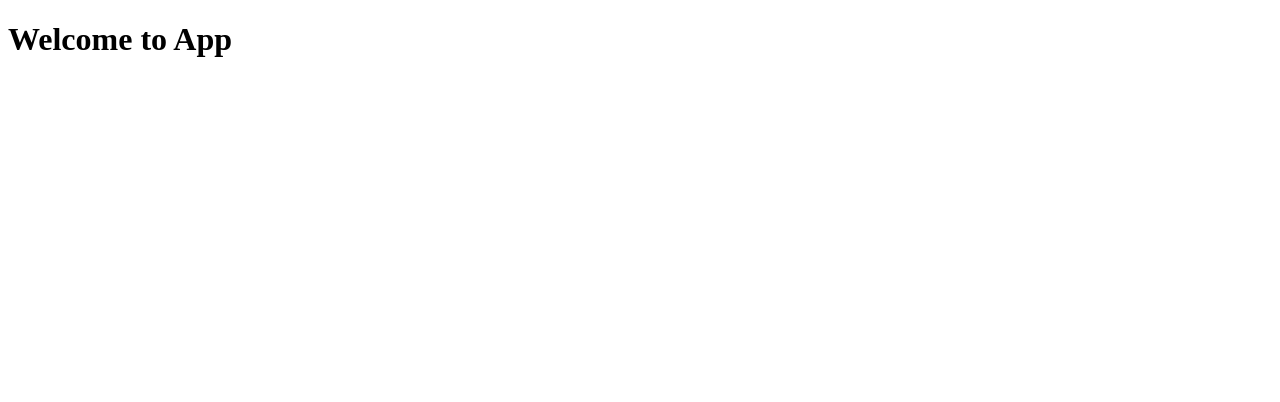
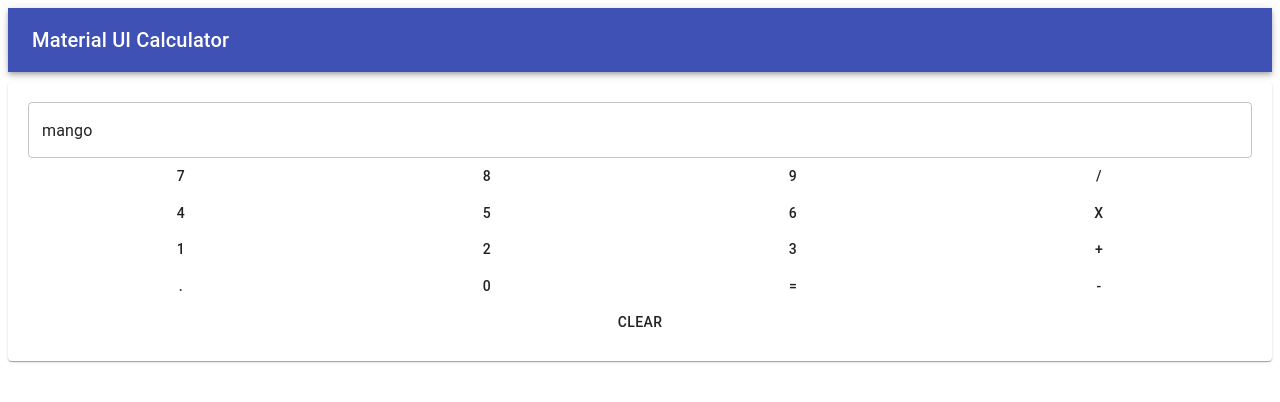
Before and after one commit to amogh-w/React-MUI-Calculator, a React (Create React App) app: page / in a window 1280 px wide. Shown: the top 402 px of the page. Built offline with nearby package versions, Linux system fonts and the light colour scheme.

Commit message:
App: Added Header and Calculator Layout

```diff
--- a/src/App.js
+++ b/src/App.js
@@ -1,11 +1,37 @@
 import React, { Component } from "react";
+import Header from "./components/Header";
+import Calculator from "./components/Calculator";
 
 export default class App extends Component {
+  constructor() {
+    super();
+    this.state = {
+      result: "mango"
+    };
+  }
+
+  addToResult = val => {
+    this.setState({
+      result: this.state.result + val
+    });
+  };
+
+  clear = () => {
+    this.setState({
+      result: ""
+    });
+  };
+
   render() {
     return (
-      <div>
-        <h1>Welcome to App</h1>
-      </div>
+      <React.Fragment>
+        <Header />
+        <Calculator
+          resultLabel={this.state.result}
+          addToResult={this.addToResult}
+          clear={this.clear}
+        />
+      </React.Fragment>
     );
   }
 }
--- /dev/null
+++ b/src/components/Calculator.js
@@ -0,0 +1,207 @@
+import React from "react";
+import makeStyles from "@material-ui/styles/makeStyles";
+import Button from "@material-ui/core/Button";
+import Grid from "@material-ui/core/Grid";
+import Textfield from "@material-ui/core/TextField";
+import Paper from "@material-ui/core/Paper";
+import Typography from "@material-ui/core/Typography";
+
+const useStyles = makeStyles({
+  root: {
+    margin: "10px 0px",
+    padding: "20px"
+  },
+  resultField: {
+    width: "100%"
+  },
+  keypad: {
+    width: "100%"
+  }
+});
+
+export default function Calculator(props) {
+  const classes = useStyles();
+  return (
+    <React.Fragment>
+      <Paper className={classes.root}>
+        <Textfield
+          variant="outlined"
+          value={props.resultLabel}
+          className={classes.resultField}
+        />
+        <Grid container>
+          <Grid item xs={3}>
+            <Button
+              className={classes.keypad}
+              onClick={() => {
+                props.addToResult("7");
+              }}
+            >
+              7
+            </Button>
+          </Grid>
+          <Grid item xs={3}>
+            <Button
+              className={classes.keypad}
+              onClick={() => {
+                props.addToResult("8");
+              }}
+            >
+              8
+            </Button>
+          </Grid>
+          <Grid item xs={3}>
+            <Button
+              className={classes.keypad}
+              onClick={() => {
+                props.addToResult("9");
+              }}
+            >
+              9
+            </Button>
+          </Grid>
+          <Grid item xs={3}>
+            <Button
+              className={classes.keypad}
+              onClick={() => {
+                props.addToResult("/");
+              }}
+            >
+              /
+            </Button>
+          </Grid>
+          <Grid item xs={3}>
+            <Button
+              className={classes.keypad}
+              onClick={() => {
+                props.addToResult("4");
+              }}
+            >
+              4
+            </Button>
+          </Grid>
+          <Grid item xs={3}>
+            <Button
+              className={classes.keypad}
+              onClick={() => {
+                props.addToResult("5");
+              }}
+            >
+              5
+            </Button>
+          </Grid>
+          <Grid item xs={3}>
+            <Button
+              className={classes.keypad}
+              onClick={() => {
+                props.addToResult("6");
+              }}
+            >
+              6
+            </Button>
+          </Grid>
+          <Grid item xs={3}>
+            <Button
+              className={classes.keypad}
+              onClick={() => {
+                props.addToResult("*");
+              }}
+            >
+              x
+            </Button>
+          </Grid>
+          <Grid item xs={3}>
+            <Button
+              className={classes.keypad}
+              onClick={() => {
+                props.addToResult("1");
+              }}
+            >
+              1
+            </Button>
+          </Grid>
+          <Grid item xs={3}>
+            <Button
+              className={classes.keypad}
+              onClick={() => {
+                props.addToResult("2");
+              }}
+            >
+              2
+            </Button>
+          </Grid>
+          <Grid item xs={3}>
+            <Button
+              className={classes.keypad}
+              onClick={() => {
+                props.addToResult("3");
+              }}
+            >
+              3
+            </Button>
+          </Grid>
+          <Grid item xs={3}>
+            <Button
+              className={classes.keypad}
+              onClick={() => {
+                props.addToResult("+");
+              }}
+            >
+              +
+            </Button>
+          </Grid>
+          <Grid item xs={3}>
+            <Button
+              className={classes.keypad}
+              onClick={() => {
+                props.addToResult(".");
+              }}
+            >
+              .
+            </Button>
+          </Grid>
+          <Grid item xs={3}>
+            <Button
+              className={classes.keypad}
+              onClick={() => {
+                props.addToResult("0");
+              }}
+            >
+              0
+            </Button>
+          </Grid>
+          <Grid item xs={3}>
+            <Button
+              className={classes.keypad}
+              onClick={() => {
+                props.addToResult("=");
+              }}
+            >
+              =
+            </Button>
+          </Grid>
+          <Grid item xs={3}>
+            <Button
+              className={classes.keypad}
+              onClick={() => {
+                props.addToResult("-");
+              }}
+            >
+              -
+            </Button>
+          </Grid>
+          <Grid item xs={12}>
+            <Button
+              className={classes.keypad}
+              onClick={() => {
+                props.clear();
+              }}
+            >
+              clear
+            </Button>
+          </Grid>
+        </Grid>
+      </Paper>
+    </React.Fragment>
+  );
+}
--- /dev/null
+++ b/src/components/Header.js
@@ -0,0 +1,16 @@
+import React from "react";
+import AppBar from "@material-ui/core/AppBar";
+import Toolbar from "@material-ui/core/Toolbar";
+import Typography from "@material-ui/core/Typography";
+
+export default function Header() {
+  return (
+    <React.Fragment>
+      <AppBar position="sticky">
+        <Toolbar>
+          <Typography variant="h6">Material UI Calculator</Typography>
+        </Toolbar>
+      </AppBar>
+    </React.Fragment>
+  );
+}
```
